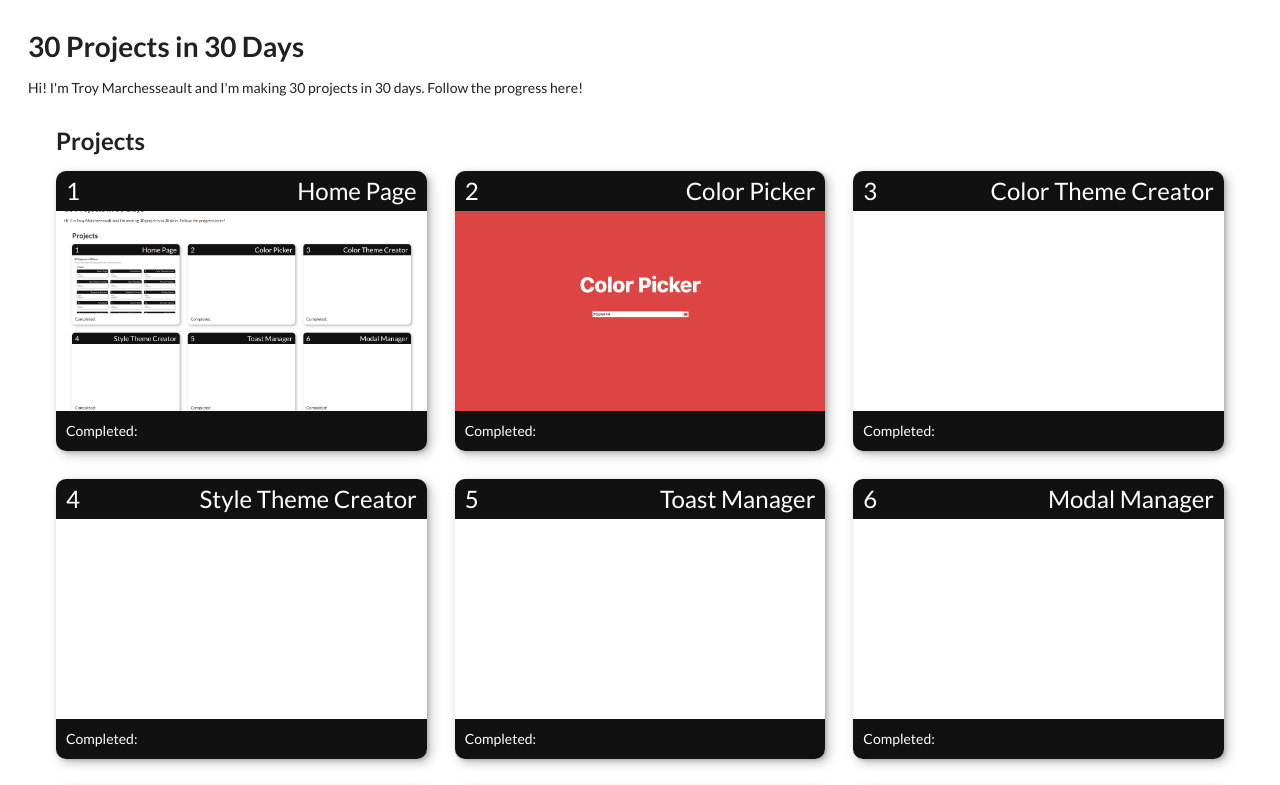
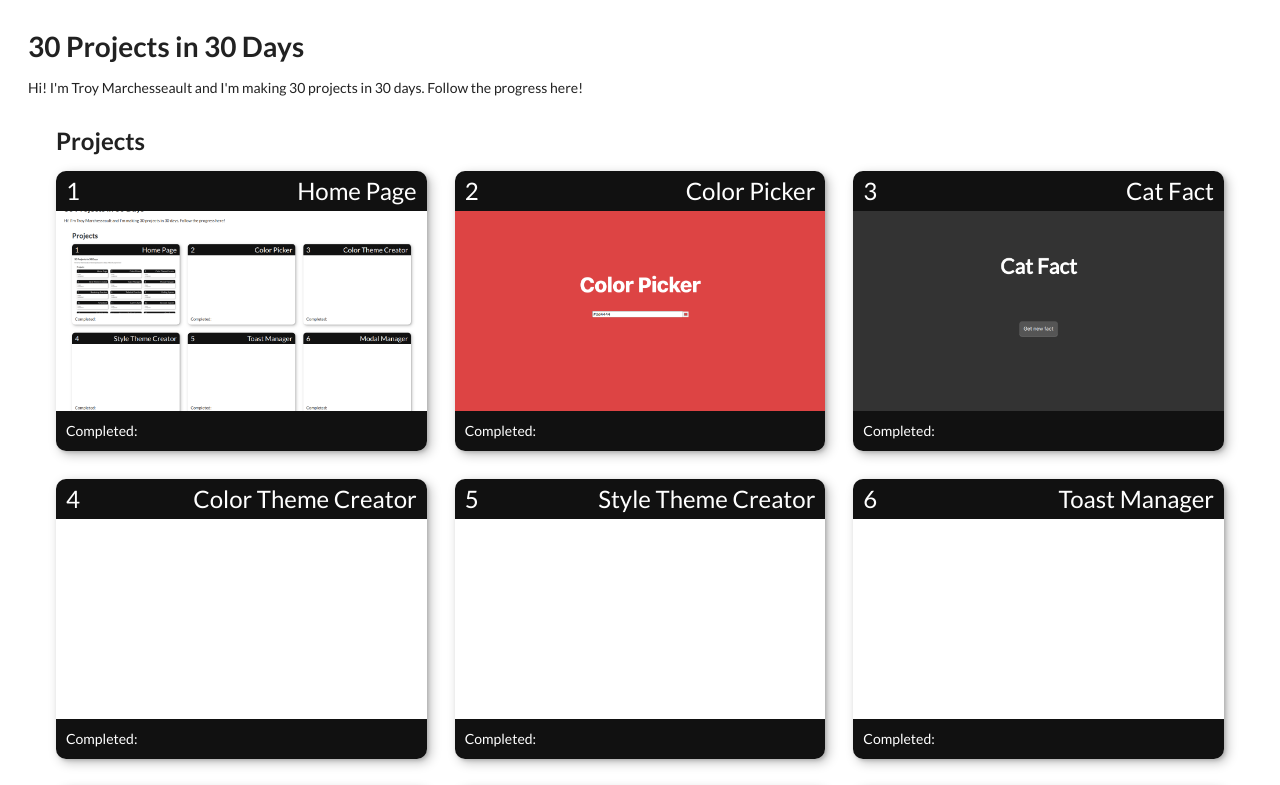
Before and after one commit to TMarche/30-homepage, a React (Create React App) app: page / in a window 1280 px wide. Shown: the top 785 px of the page. Built offline with nearby package versions, Linux system fonts and the light colour scheme.

Commit message:
Add cat-fact project

```diff
--- a/src/data/data.js
+++ b/src/data/data.js
@@ -1,5 +1,6 @@
 import homePageImage from "../images/30-homepage.png";
 import colorPickerImage from "../images/30-color-picker.png";
+import catFactImage from "../images/30-cat-fact.png";
 
 export const projects = [
     {
@@ -11,6 +12,11 @@ export const projects = [
         title: "Color Picker",
         image: colorPickerImage,
         link: "https://30-color-picker.vercel.app/",
+    },
+    {
+        title: "Cat Fact",
+        image: catFactImage,
+        link: "https://30-cat-fact.vercel.app/",
     },
     {
         title: "Color Theme Creator",
```
Also changed, not shown: src/images/30-cat-fact.png (added).
